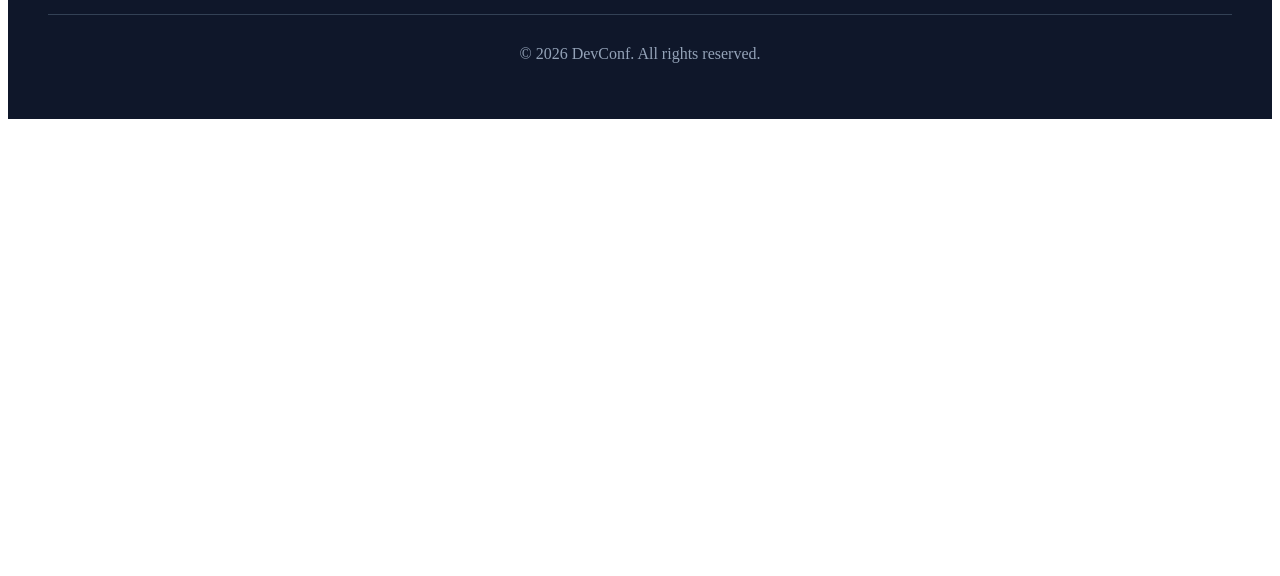
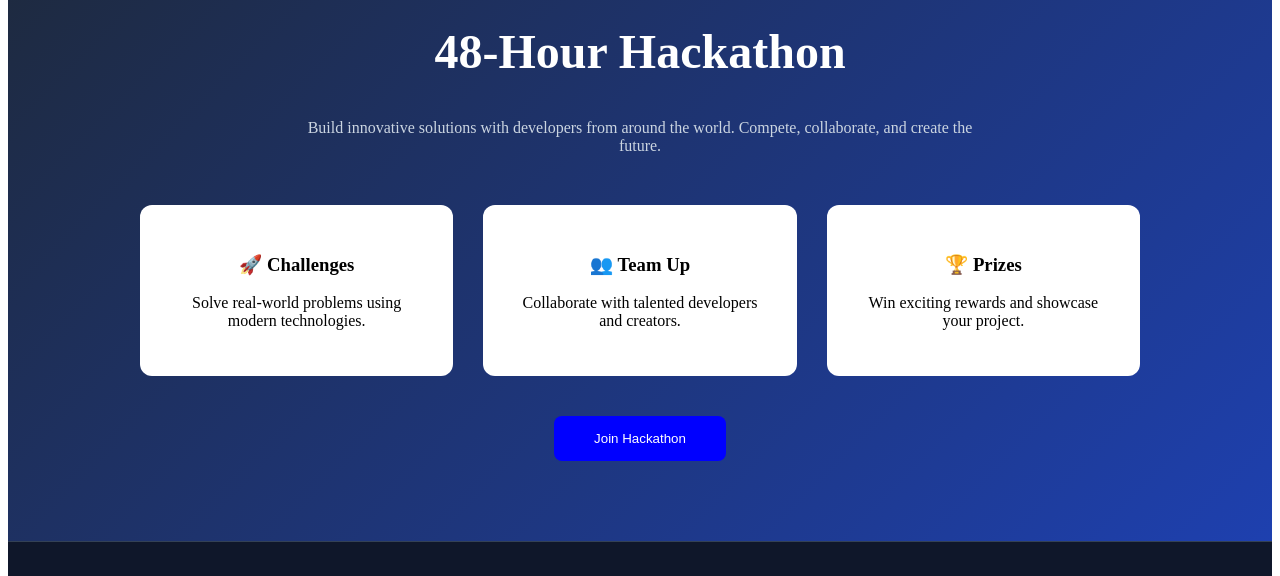
Before and after one commit to dps369369/devconf-2026, a plain HTML site: page index.html in a window 1280 px wide. Shown: the part 3026-3602 px from the top of the page. Before the commit the page ends 3153 px from the top, so only its background shows below. Drawn offline with Linux system fonts and the light colour scheme.

Commit message:
Add hackathon section

```diff
--- a/css/style.css
+++ b/css/style.css
@@ -233,6 +233,59 @@
 }
 
 
+
+/* Hackathon */
+
+
+.hackathon {
+    background: linear-gradient(135deg, #1e293b, #1e40af);
+    color: white;
+    padding: 80px 40px;
+    text-align: center;
+    border-bottom: 1px solid #334155;
+}
+
+
+
+.hackathon h2 {
+    font-size: 3rem;
+}
+
+
+.hackathon > p {
+    color: #cbd5e1;
+    max-width: 700px;
+    margin: 20px auto 50px;
+}
+
+
+.hackathon-container {
+    display: grid;
+    grid-template-columns: repeat(3, 1fr);
+    gap: 30px;
+    max-width: 1000px;
+    margin: auto;
+}
+
+.hackathon-card {
+    background-color: white;
+    color: black;
+    padding: 30px;
+    border-radius: 12px;
+}
+
+
+
+.hackathon-button {
+    margin-top: 40px;
+    background-color: blue;
+    color: white;
+    border: none;
+    padding: 15px 40px;
+    border-radius: 8px;
+}
+
+
 /*  FOOTER */
 
 .footer{
--- a/index.html
+++ b/index.html
@@ -146,6 +146,32 @@
           </div>
         </div>
       </section>
+      <section class="hackathon">
+        <h2>48-Hour Hackathon</h2>
+        <p>
+          Build innovative solutions with developers from around the world.
+          Compete, collaborate, and create the future.
+        </p>
+
+        <div class="hackathon-container">
+          <div class="hackathon-card">
+            <h3>🚀 Challenges</h3>
+            <p>Solve real-world problems using modern technologies.</p>
+          </div>
+
+          <div class="hackathon-card">
+            <h3>👥 Team Up</h3>
+            <p>Collaborate with talented developers and creators.</p>
+          </div>
+
+          <div class="hackathon-card">
+            <h3>🏆 Prizes</h3>
+            <p>Win exciting rewards and showcase your project.</p>
+          </div>
+        </div>
+
+        <button class="hackathon-button">Join Hackathon</button>
+      </section>
     </main>
     <footer class="footer">
       <div class="footer-top">
@@ -157,13 +183,13 @@
 
         <div class="social-links">
           <a href="#">
-            <img src="./assets/GIT.png" alt="GitHub">
+            <img src="./assets/GIT.png" alt="GitHub" />
           </a>
           <a href="#">
-            <img src="./assets/li.png" alt="Linkedin">
+            <img src="./assets/li.png" alt="Linkedin" />
           </a>
           <a href="#">
-            <img src="./assets/X.jpg" alt="X">
+            <img src="./assets/X.jpg" alt="X" />
           </a>
         </div>
       </div>
```
